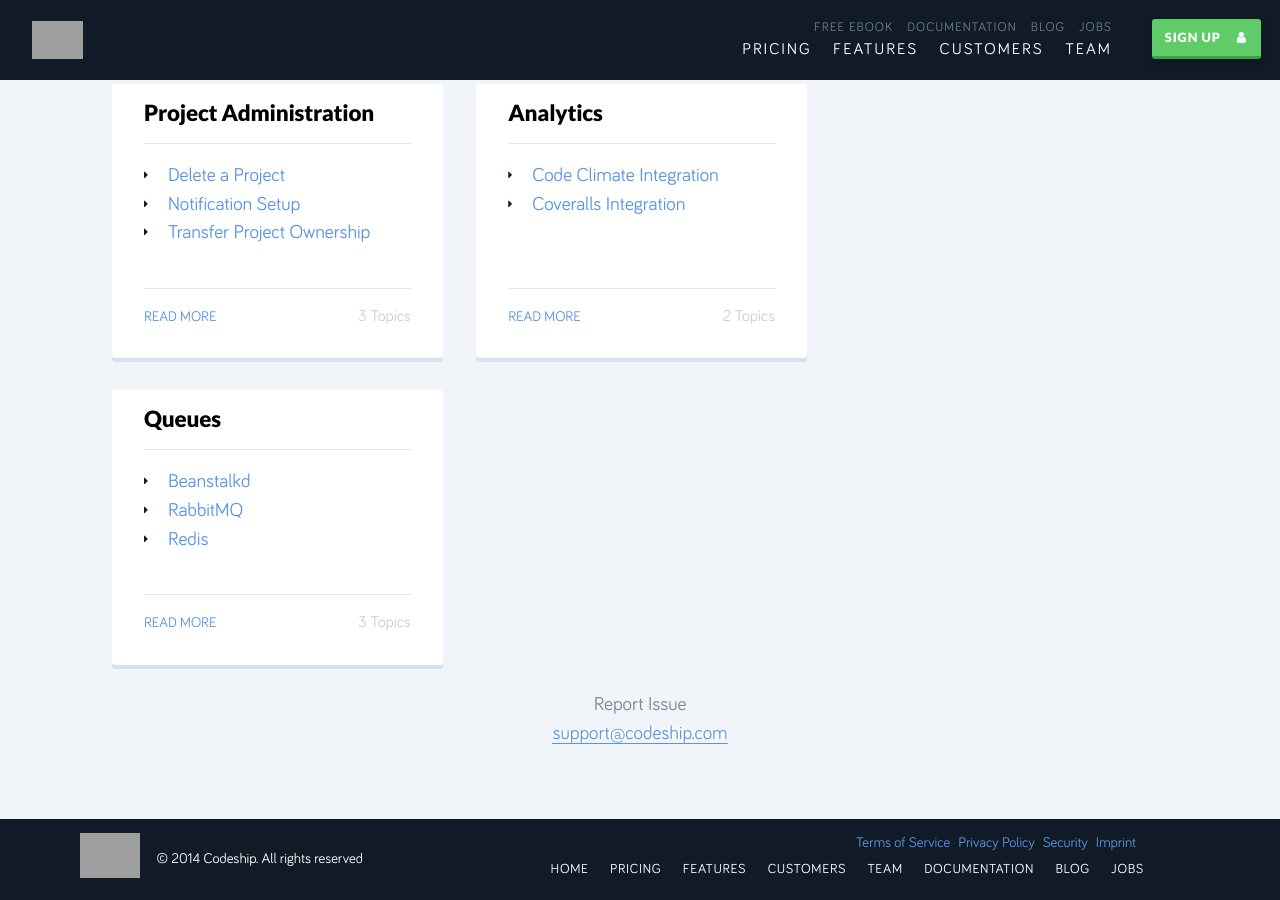
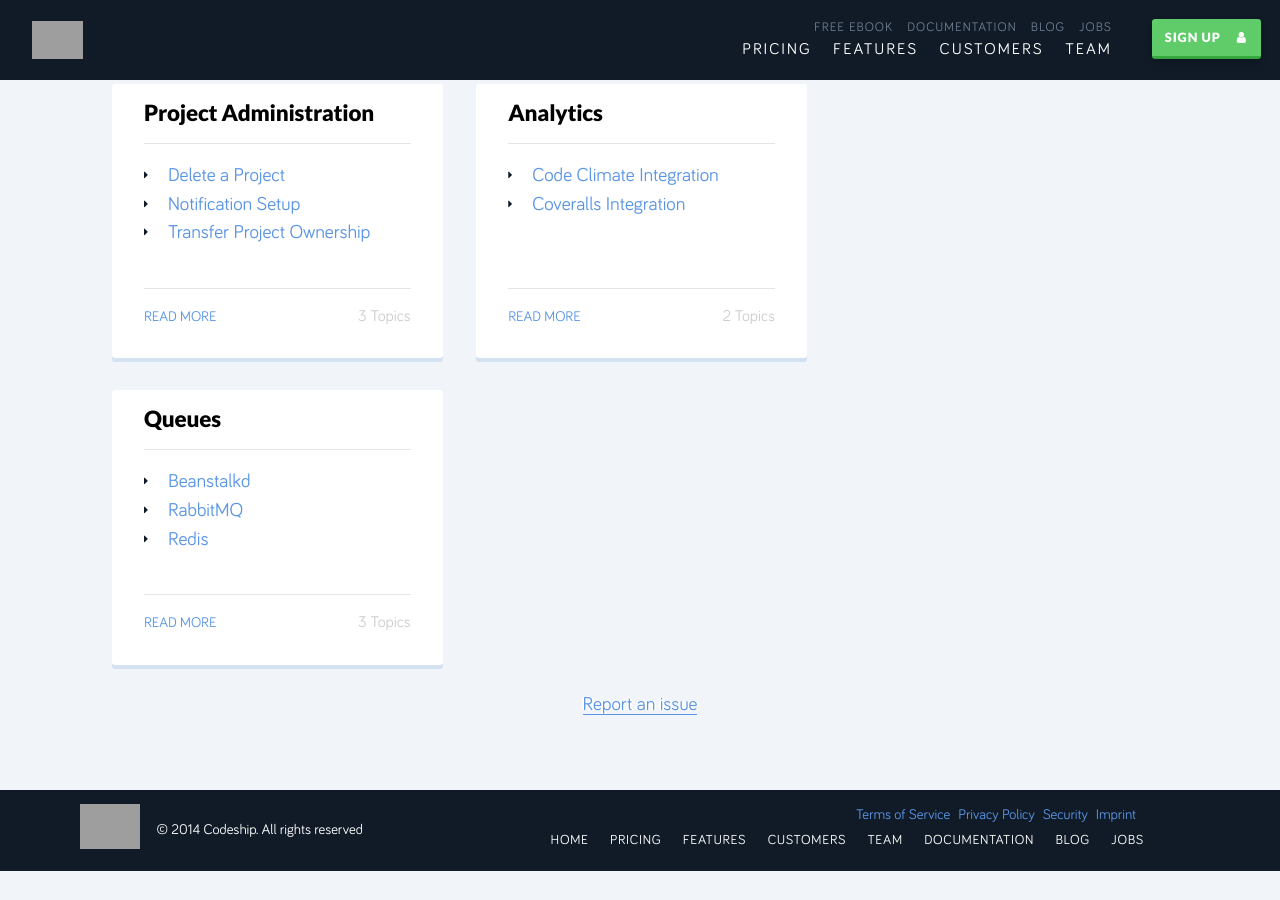
Before and after one commit to up1/documentation, a Jekyll site: the page built from index.html, in a window 1280 px wide and 900 px high, scrolled down 1951 px. Built offline with Jekyll 4.4.1, drawn with Linux system fonts in a browser that asks for light colours; nearby versions of some CDN libraries; a script that is not in the unit is left out; comment, search, counter and statistics services are not loaded; after the commit the page ends 2822 px from its top, so only the background shows below that; grey boxes are pictures that could not be loaded.

```diff
--- a/index.html
+++ b/index.html
@@ -35,8 +35,7 @@ bodyclass: is-blue
     <div class="row">
       <div class="colxs100 ta-center">
         <p class="reportIssue">
-          Report Issue <br>
-          <a href="mailto:support@codeship.com">support@codeship.com</a>
+          <a href="https://github.com/codeship/documentation/issues/new">Report an issue</a>
         </p>
       </div>
     </div>
```
